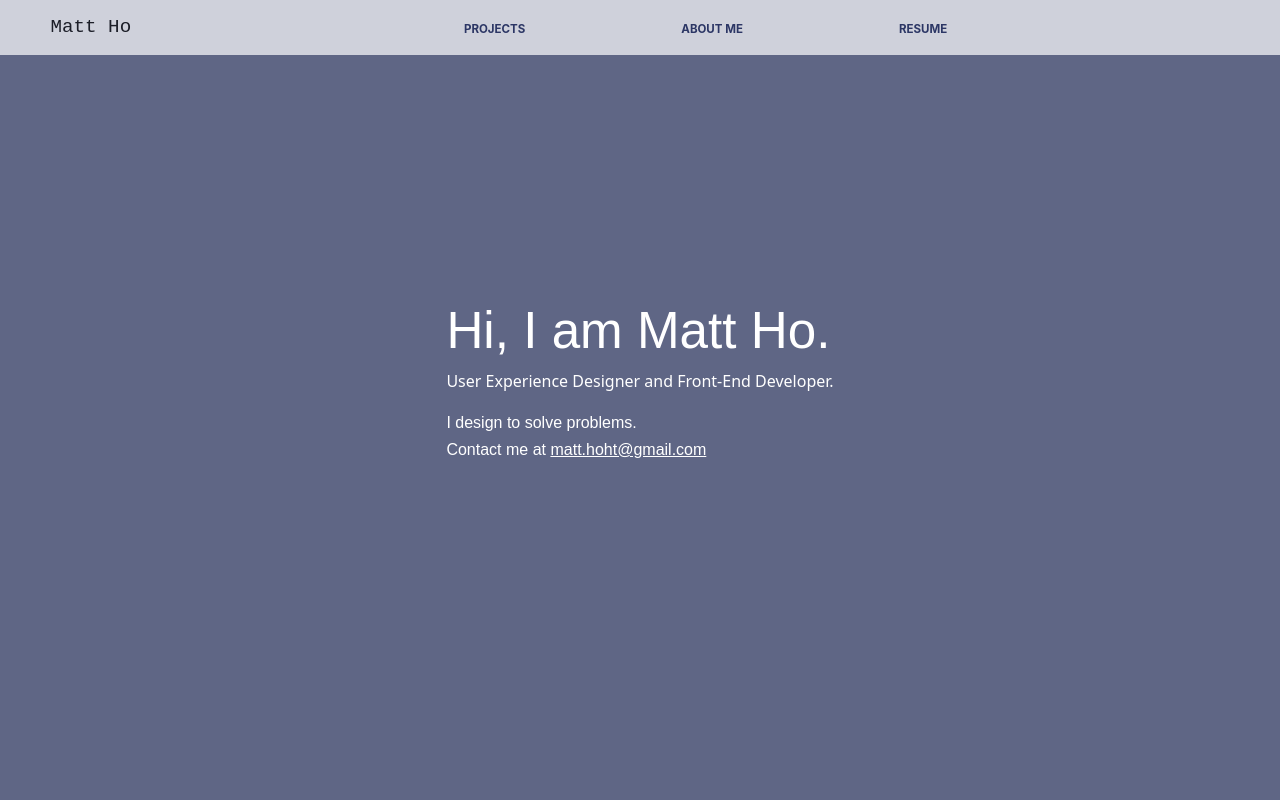
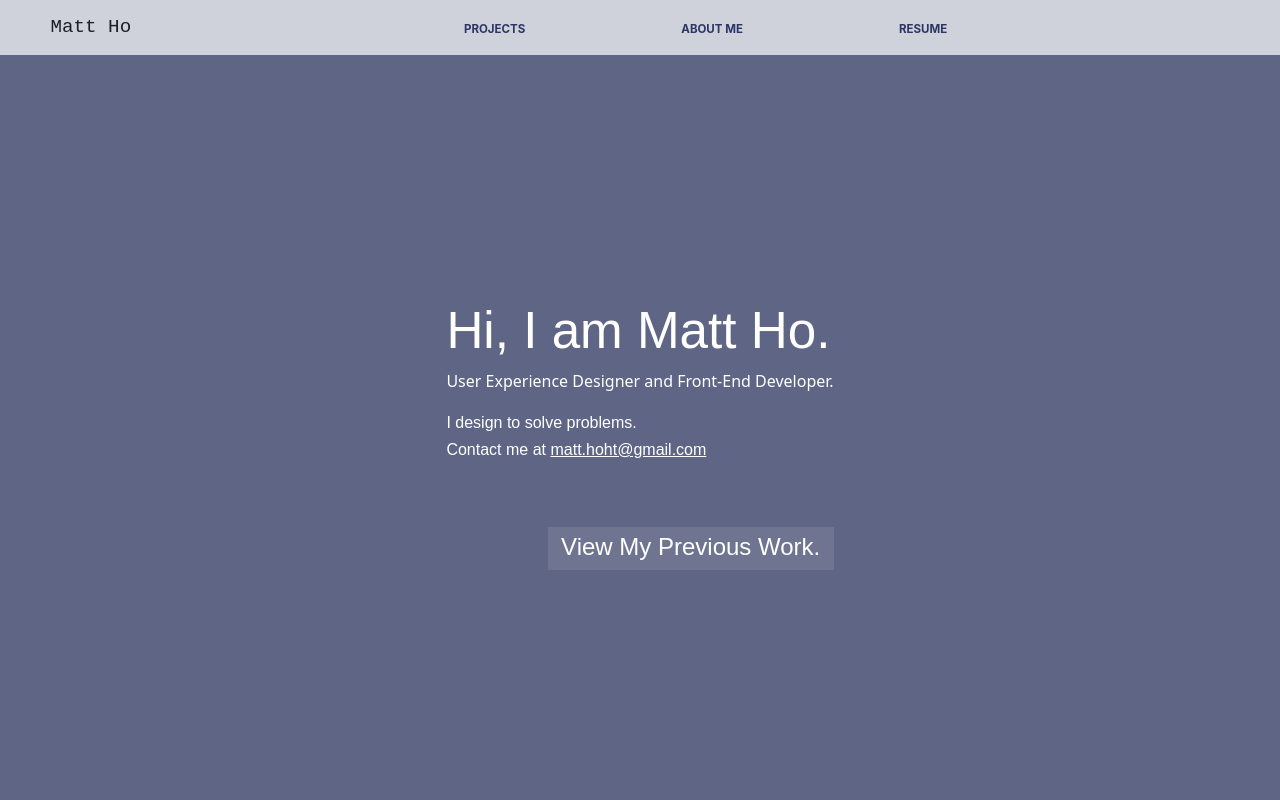
Before and after one commit to matt-hoht/matt-hoht.github.io, a plain HTML site: page index.html in a window 1280 px wide. Shown: the top 800 px of the page. Drawn offline with nearby package versions, Linux system fonts and the light colour scheme; a script that the page names is missing.

Commit message:
added button on index

```diff
--- a/index.html
+++ b/index.html
@@ -112,8 +112,19 @@
         <br>
         I design to solve problems. </h6>
         <h6>Contact me at <u><a href="mailto:matt.hoht@gmail.com">matt.hoht@gmail.com</u></a> </h6>
+
+        <div class="indexbuttonparent">
+        <div class="buttonbox">
+            <a class="btn-three" href="index.html#cti_nav" ><h4 class="underline" style="padding-top:6px;">&nbsp View My Previous Work. &nbsp</h4></a>
+        </div>
+        <div class="buttonbox">
+
+      </div>
+    </div>
       </div>
       </div>
+
+
     </div>
 
 
--- a/stylesheet.css
+++ b/stylesheet.css
@@ -435,14 +435,23 @@ a.footer_underline:hover {
   padding-top:50px;
 }
 
+.indexbuttonparent{
+  display: flex;
+  justify-content: flex-end;
+  padding-top:60px;
+}
+
 .buttonbox{
 
 }
 
 .btn-three {
-	color: #000;
+  display:flex;
+  justify-content: center;
+	color: #FFF;
 	transition: all 0.5s;
 	position: relative;
+
 }
 .btn-three::before {
 	content: '';
@@ -454,6 +463,7 @@ a.footer_underline:hover {
 	z-index: 1;
 	background-color: rgba(255,255,255,0.1);
 	transition: all 0.3s;
+
 }
 .btn-three:hover::before {
 	opacity: 0 ;
```
